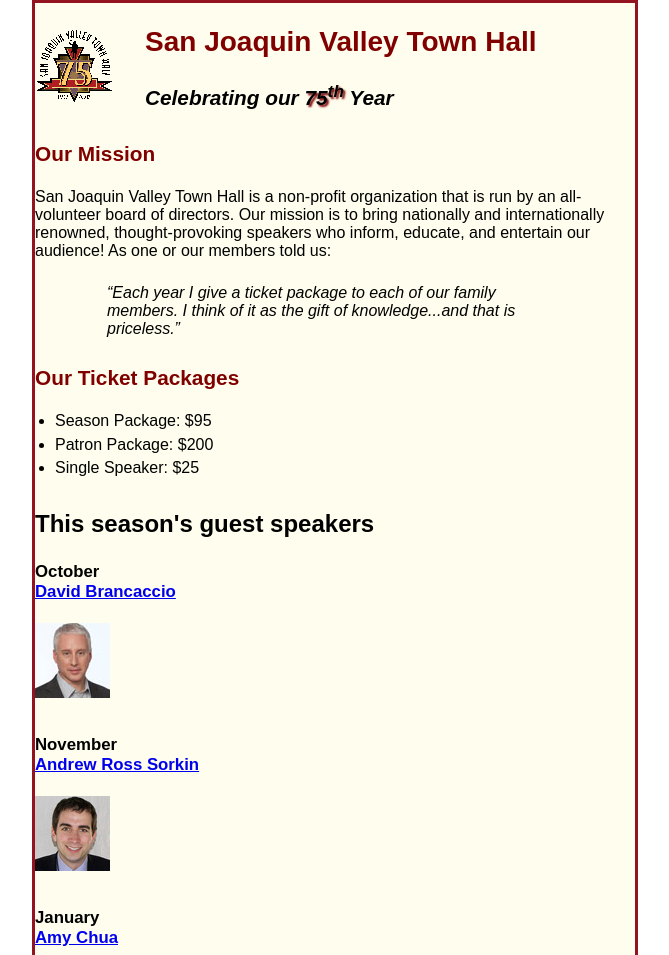
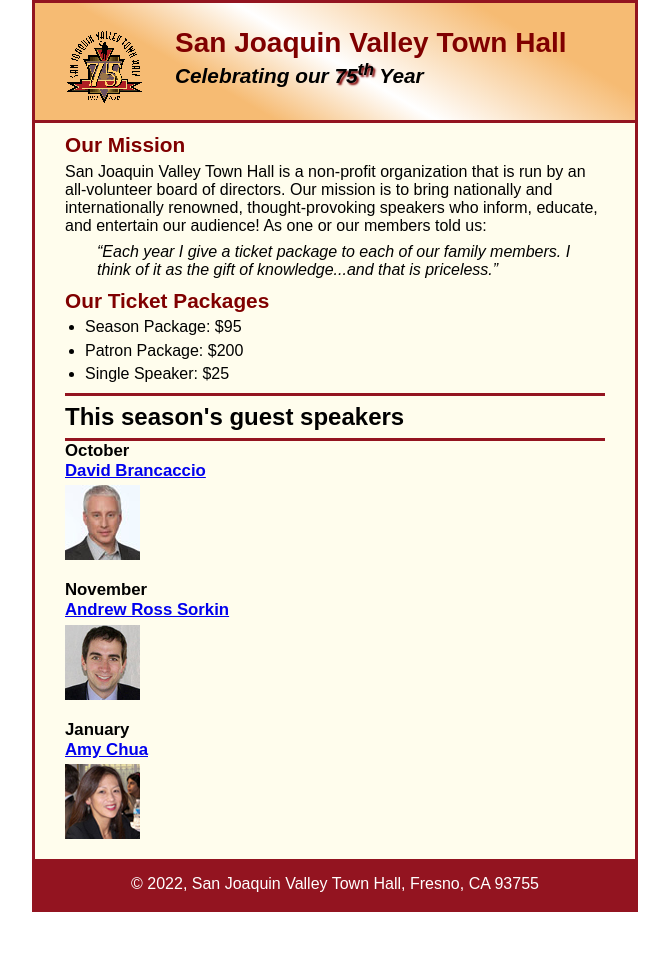
Before and after one commit to nam977/A07, a plain HTML site: page index.html in a window 1280 px wide. Shown: the top 955 px of the page, without its empty margins (305-974 px from the left). After the commit the page ends 912 px from the top, so only its background shows below. Drawn offline with Linux system fonts and the light colour scheme.

Commit message:
added reset selector with margin of 0 and padding of 0. set body element to a border of 3px solid #931420 and a background of #fffded. Set body element with a margin of 0 auto. set header element background to repeating-linear-gradient(30deg, #f6bb73 0%, #f6bb73 30%, white 50%, #f6bb73 80%, #f6bb73 100%). Set html element background color to white. provided header img style element with a padding-left of 30px and a padding-right of 30px. also provided a padding-left and padding-right of 30 for main element. added a top and bottom border value of 3px solid #931420 for style element main h1. Adding a top and bottom padding of .3em to main h1. provided main img with a padding-bottom of 1em. provided main p with a padding-bottom of .5e. Italiczed main blockquote. added color white to element footer p. added a background color of #931420 for footer element.

```diff
--- a/styles/main.css
+++ b/styles/main.css
@@ -1,6 +1,11 @@
 /* custom property */
 :root {
     --global-color-1: #800000;
+}
+
+* {
+    margin: 0;
+    padding: 0;
 }
 
 html {
@@ -20,18 +25,26 @@ a:focus, a:hover {
     font-style: italic;
 }
 /* the styles for the header */
+
+header {
+    border-bottom: 3px solid #931420;
+    padding-top: 1.5em;
+    padding-bottom: 2em;
+    background: repeating-linear-gradient(30deg, #f6bb73 0%, #f6bb73 30%, white 50%, #f6bb73 80%, #f6bb73 100%);
+}
+
 header h2 {
     font-size: 175%;
     color: var(--global-color-1);
-    text-indent: 30px;
 }
 header h3 {
     font-size: 130%;
     font-style: italic;
-    text-indent: 30px;
 }
 header img {
     float: left;
+    padding-left: 30px;
+    padding-right: 30px;
 }
 .shadow {
     text-shadow: 2px 2px 2px var(--global-color-1);
@@ -39,10 +52,15 @@ header img {
 /* the styles for the main content */
 main {
     clear: left;
+    padding-left: 30px;
+    padding-right: 30px;
 }
 main h1 {
     font-size: 150%;
-    padding: .3em 0;
+    padding-top: .3em;
+    padding-bottom: .3em;
+    border-top: 3px solid #931420;
+    border-bottom: 3px solid #931420;
 }
 main h2 {
     color: var(--global-color-1);
@@ -74,4 +92,9 @@ main li {
 footer p {
     text-align: center;
     padding: 1em 0;
+    color: white;
 }
+
+footer{
+    background-color: #931420;
+}
```
